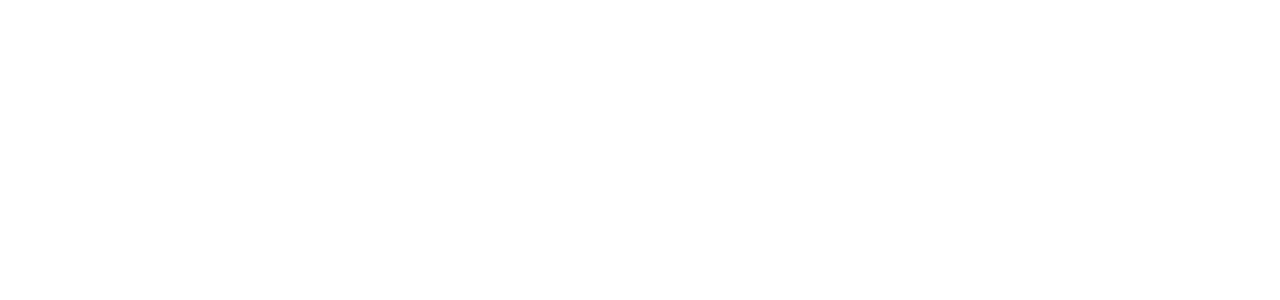
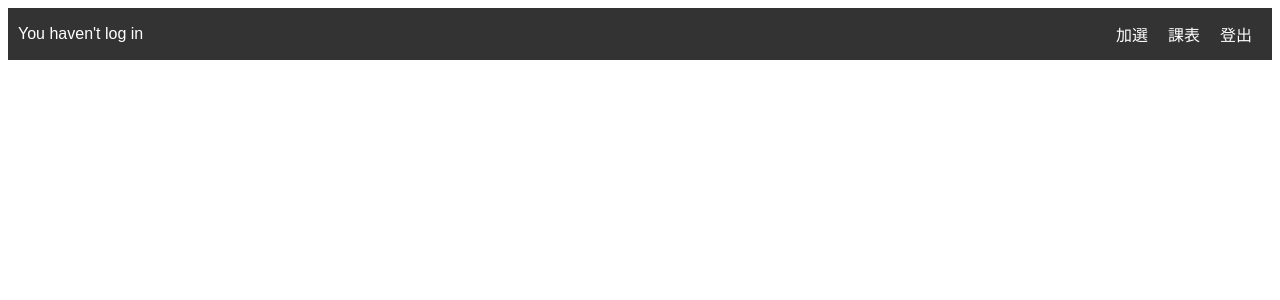
Before and after one commit to HappyCollegeGroup/Database-System-Couse-Selection-System, a Flask app: page /course/ in a window 1280 px wide. Before the commit the part shown is empty. Shown: the top 300 px of the page. Run offline with Flask 3, Linux system fonts and the light colour scheme; some libraries are stand-ins or nearby versions.

Commit message:
Update base.html

```diff
--- a/templates/base.html
+++ b/templates/base.html
@@ -4,8 +4,57 @@
     <meta charset="UTF-8">
     <meta name="viewport" content="width=device-width, initial-scale=1.0">
     <title>{% block title %}{% endblock %}</title>
+    <style>
+        /* Basic styling for the navigation bar */
+        .navbar {
+            display: flex; /* Use flexbox layout */
+            justify-content: space-between; /* Distribute space between elements */
+            align-items: center; /* Vertically center items */
+            background-color: #333; /* Dark background color */
+            font-family: Arial, sans-serif; /* Font style for the text */
+            padding: 0 10px; /* Padding on the sides */
+        }
+
+        .personal-info {
+            color: white; /* Text color */
+        }
+
+        /* Navigation links styling */
+        .navbar-content {
+            display: flex;
+            flex-grow: 1; /* Allows navbar-content to take up any available space */
+            justify-content: flex-end; /* Align links to the right */
+        }
+
+        .navbar a {
+            color: white; /* Text color */
+            text-align: center;
+            padding: 14px 10px; /* Padding for each link */
+            text-decoration: none; /* Removes underline from links */
+        }
+
+        /* Changes color on hover */
+        .navbar a:hover {
+            background-color: #ddd;
+            color: black;
+        }
+    </style>
 </head>
 <body>
+    <div class="navbar">
+        <div class="personal-info">
+            {% if session.sname %}
+                <span>{{session.username}} {{session.dept_name}} {{session.sname}} {{session.sgrade}}班</span>
+            {% else %}
+                <span>You haven't log in</span>
+            {% endif %}
+        </div>
+        <div class="navbar-content">
+            <a href={{ url_for('timetable.my_timetable') }}>加選</a>
+            <a href={{ url_for('courses.list_courses') }}>課表</a>
+            <a href={{ url_for('auth.logout') }}>登出</a>
+        </div>
+    </div>
     {% block content %}
     {% endblock %}
 </body>
```
